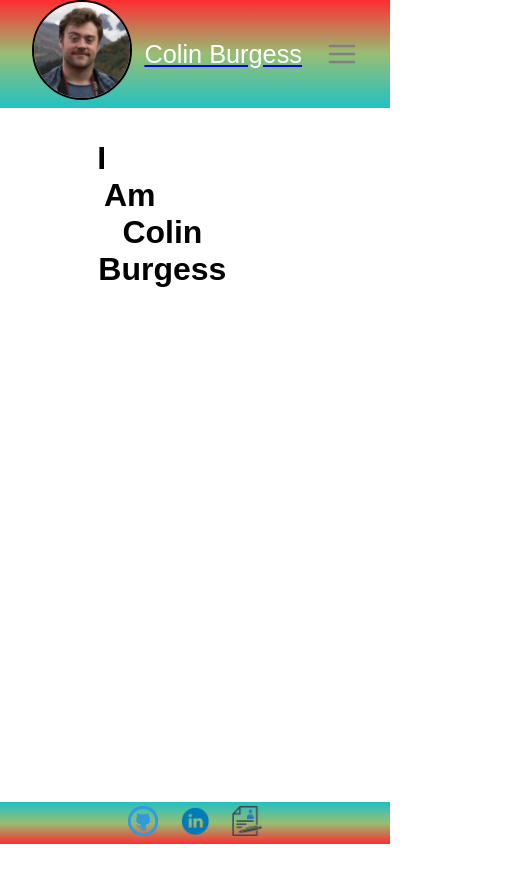
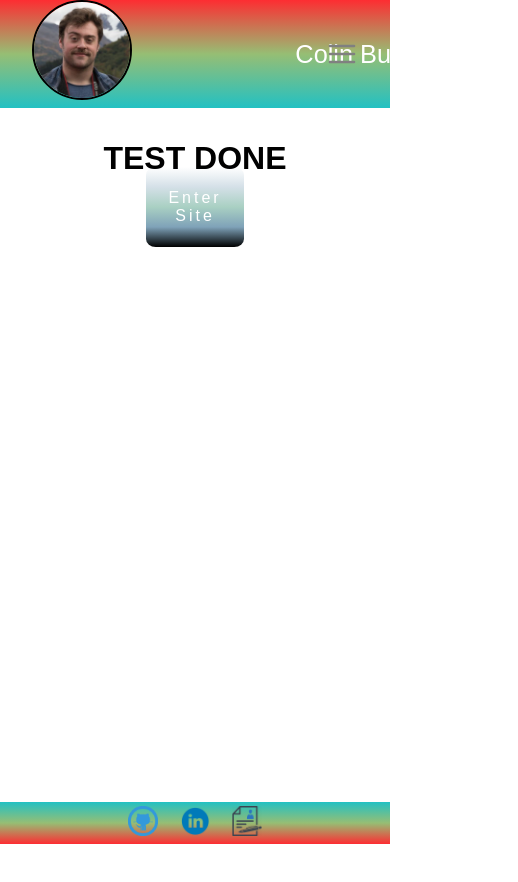
Before and after one commit to C0C0Barbet/portfolio-frontend, a React (Create React App) app: page / in a window 390 px wide. Shown: the top 882 px of the page, 518 px wide, since content can reach past the window. Built offline with nearby package versions, Linux system fonts and the light colour scheme.

Commit message:
Working on beautifying the entry

```diff
--- a/src/App.css
+++ b/src/App.css
@@ -4,3 +4,52 @@
     box-sizing: border-box;
     font-family: Arial, Helvetica, sans-serif;
 }
+
+/* If the button is not pressed */
+
+.app-entry.active {
+    display: flex;
+    justify-content: center;
+    visibility: visible;
+    margin-top: 15%;
+}
+
+.app-main {
+    visibility: visible;
+}
+
+.app-navbar {
+}
+
+.app-footer {
+}
+
+/* If the button is pressed */
+.app-entry {
+
+    visibility: hidden;
+}
+
+.app-navbar.active {
+}
+
+.app-footer.active {
+}
+
+/* button styling */
+
+.button-main{
+    width: 25vw;
+    height: 5rem;
+    font-size: unset;
+    font-family: 'Bebas Neue', sans-serif;
+    background: linear-gradient(0deg, rgba(0, 0, 0, 1) 0%, rgba(84, 131, 161, 0.75) 25%, rgba(84, 161, 135, 0.5) 50%, rgba(84, 131, 161, 0.25) 75%, rgba(0, 0, 0, 0) 100%);
+    border: 0;
+    color: #fff;
+    letter-spacing: 3px;
+    border-radius: 10%;
+    outline: transparent;
+    position: relative;
+    -webkit-user-select: none;
+    touch-action: manipulation;
+}
--- a/src/App.js
+++ b/src/App.js
@@ -1,4 +1,4 @@
-import React from 'react'
+import React, {useState} from 'react'
 import './App.css';
 import Navbar from './components/navbar/navbar';
 import {BrowserRouter as Router, Routes, Route} from 'react-router-dom';
@@ -11,10 +11,17 @@ import Footer from "./components/footer/footer";
 
 
 const App = () => {
+    const [initialized, setInitialized] = useState(false);
+
+    const handleEntry = () => {
+        setInitialized(!initialized);
+    };
     return (
         <div className="app">
             <Router>
-                <Navbar/>
+                <div className={!initialized ? 'app-navbar' : 'app-navbar active'}>
+                    <Navbar/>
+                </div>
                 <Routes>
                     <Route path='/' exact element={<HomePage/>}/>
                     <Route path='/about' element={<AboutMe/>}/>
@@ -22,7 +29,14 @@ const App = () => {
                     <Route path='/projects' element={<ProjectsPage/>}/>
                     <Route path='/contact' element={<ContactMe/>}/>
                 </Routes>
-                <Footer/>
+                <div className={!initialized ? 'app-entry active' : 'app-entry'}>
+                    <button className={"button-main"} onClick={handleEntry}>
+                        Enter Site
+                    </button>
+                </div>
+                <div className={!initialized ? 'app-footer' : 'app-footer active'}>
+                        <Footer/>
+                </div>
             </Router>
         </div>
     );
--- a/src/components/navbar/navbarStyling.css
+++ b/src/components/navbar/navbarStyling.css
@@ -70,7 +70,7 @@
     }
 
     .nav-header {
-        width: 100%;
+        width: 175%;
         display: grid;
         align-items: center;
         grid-template-columns: 25% 75%;
@@ -82,8 +82,7 @@
         font-size: 3vmax;
         text-decoration: none;
         color: white;
-        justify-self: center;
-        padding-right: 20px;
+        float: left;
     }
 
     .nav-logo {
@@ -108,6 +107,7 @@
     }
 
     .nav-links.active {
+        padding-bottom: 1rem;
         background: linear-gradient(180deg, rgba(34, 193, 195, 1) 0%,
         rgba(150, 190, 116, 1) 75%,
         rgba(253, 45, 50, 1) 100%);
--- a/src/pages/home/homePage.js
+++ b/src/pages/home/homePage.js
@@ -5,14 +5,8 @@ const HomePage = () => {
     return (
         <div className="home-container">
             <div className="home-grid">
-                <div className="home-i">
-                    <h1>I</h1>
-                </div>
-                <div className="home-am">
-                    <h1>Am</h1>
-                </div>
-                <div className="home-colin">
-                    <h1>Colin Burgess</h1>
+                <div className="home-button-entry">
+                    <h1>TEST DONE</h1>
                 </div>
             </div>
         </div>
--- a/src/pages/home/homeStyling.css
+++ b/src/pages/home/homeStyling.css
@@ -9,29 +9,10 @@
 .home-grid {
     display: grid;
     padding: 2rem;
-    grid-template-columns: repeat(5, 20%);
 }
 
-.home-i {
+.home-button-entry {
     grid-row: 2;
     grid-column: 2;
     text-align: left;
 }
-
-.home-am {
-    grid-row: 3;
-    grid-column: 2;
-    text-align: center;
-}
-
-.home-colin {
-    grid-row: 4;
-    grid-column: 2/4;
-    text-align: center;
-}
-
-.home-image {
-    grid-row: 3;
-    grid-column: 3;
-    align-self: center;
-}
```
